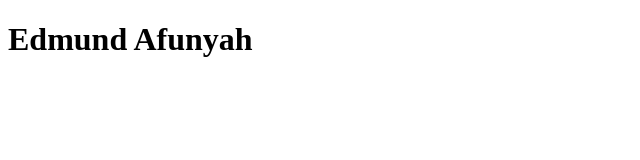
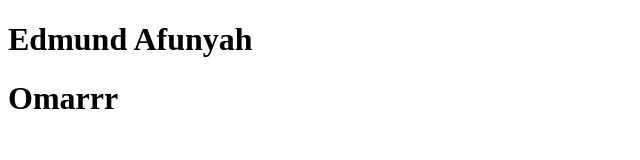
Before and after one commit to GDG-TSU/skywatch-tsu-web, a plain HTML site: page frontend/index.html in a window 1280 px wide. Shown: the whole page, without its empty margins (0-640 px from the left). Drawn offline with Linux system fonts and the light colour scheme.

Commit message:
Added a new tag

```diff
--- a/frontend/index.html
+++ b/frontend/index.html
@@ -8,6 +8,7 @@
 <body>
 
     <h1>Edmund Afunyah</h1>
+    <h1>Omarrr</h1>
 
 </body>
 </html>
```
